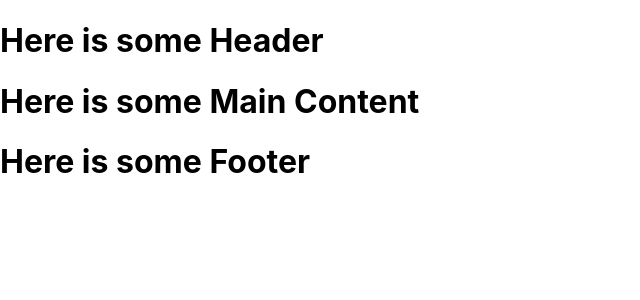
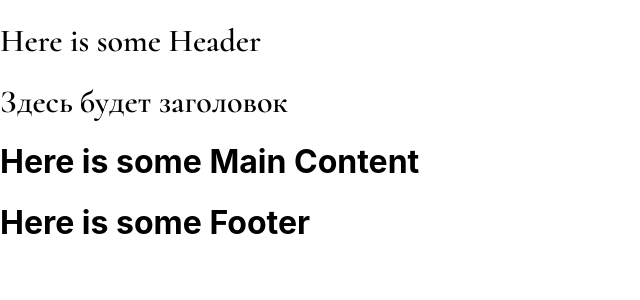
Before and after one commit to thaumocracy/library-front, a React (Create React App) app: page / in a window 1280 px wide. Shown: the top 300 px of the page, without its empty margins (0-640 px from the left). Built offline with nearby package versions, Linux system fonts and the light colour scheme.

Commit message:
found nice font

```diff
--- a/public/index.html
+++ b/public/index.html
@@ -6,6 +6,7 @@
     <meta name="viewport" content="width=device-width, initial-scale=1, shrink-to-fit=no">
     <meta name="theme-color" content="#000000">
     <link rel="manifest" href="%PUBLIC_URL%/manifest.json">
+    <link href="https://fonts.googleapis.com/css?family=Cormorant:300i,400,600" rel="stylesheet">
     <title>Owlread</title>
   </head>
   <body>
--- /dev/null
+++ b/src/components/Header/header.css
@@ -0,0 +1,3 @@
+.header {
+    font-family: 'Cormorant', serif;
+}
--- a/src/components/Header/index.js
+++ b/src/components/Header/index.js
@@ -1,10 +1,13 @@
 import React , { Component }from 'react';
-
+import './header.css'
 
 class Header extends Component {
     render() {
         return (
-            <h1>Here is some Header</h1>
+            <header>
+                <h1 className='header'>Here is some Header</h1>
+                <h1 className='header'>Здесь будет заголовок</h1>
+            </header>
         )
     }
 }
```
